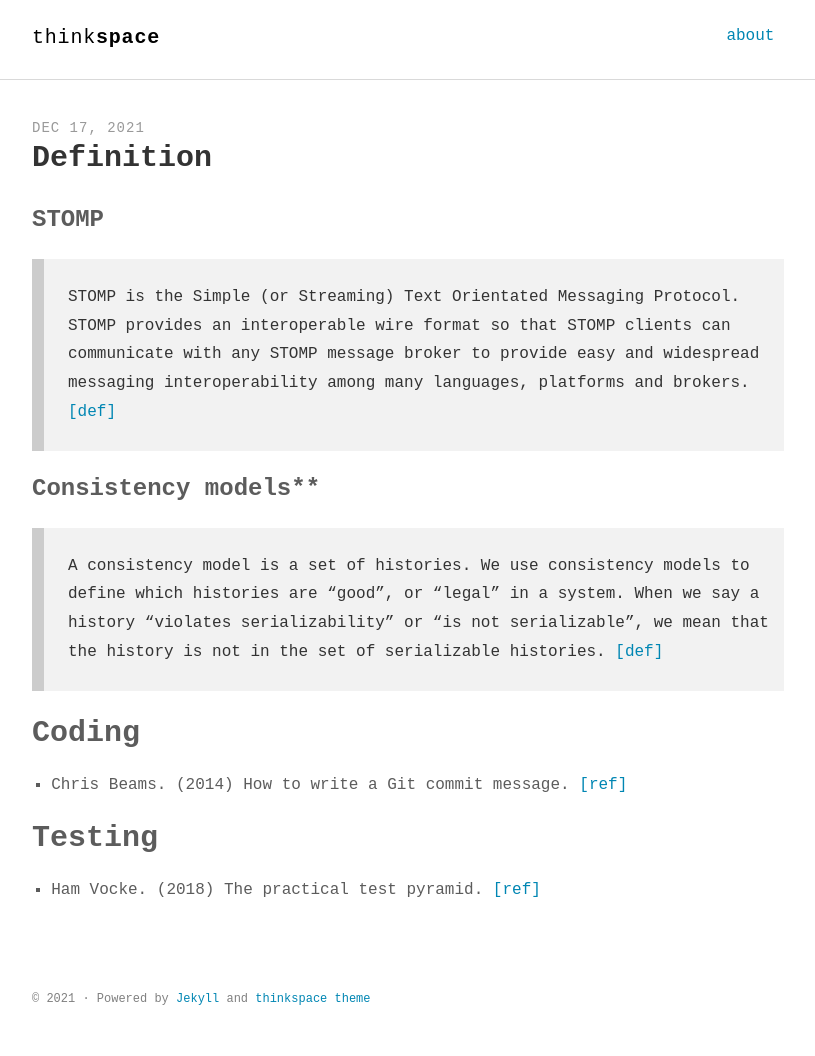
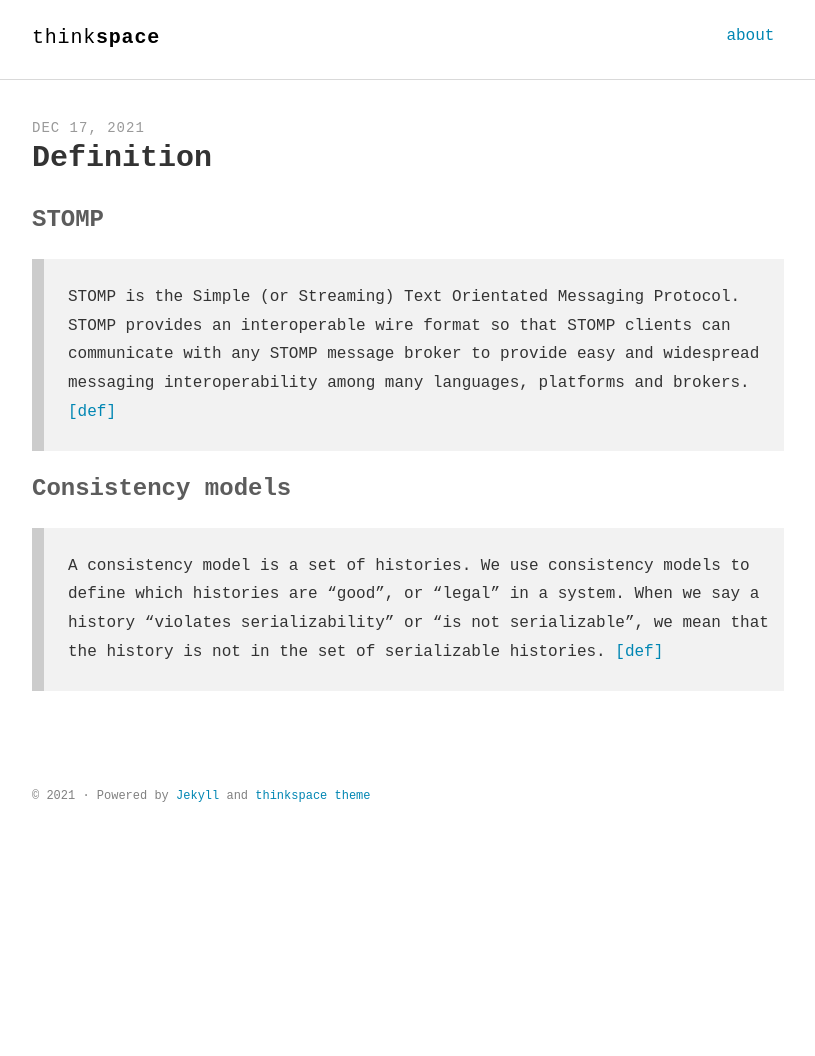
Before and after one commit to km3ll/km3ll.github.io, a Jekyll site: the page built from _posts/2021-12-17-definition.md, in a window 1280 px wide. Shown: the whole page, without its empty margins (232-1047 px from the left). Built offline with Jekyll 4.4.1, drawn with Linux system fonts in a browser that asks for light colours; some web fonts are replaced; after the commit the page ends 900 px from its top, so only the background shows below that.

Commit message:
Fix typos in titles

```diff
--- a/_posts/2021-12-17-definition.md
+++ b/_posts/2021-12-17-definition.md
@@ -10,14 +10,6 @@ keywords: ""
 
 > STOMP is the Simple (or Streaming) Text Orientated Messaging Protocol. STOMP provides an interoperable wire format so that STOMP clients can communicate with any STOMP message broker to provide easy and widespread messaging interoperability among many languages, platforms and brokers. [[def]](https://stomp.github.io/)
 
-### Consistency models**
+### Consistency models
 
 > A consistency model is a set of histories. We use consistency models to define which histories are “good”, or “legal” in a system. When we say a history “violates serializability” or “is not serializable”, we mean that the history is not in the set of serializable histories. [[def]](https://jepsen.io/consistency)
-
-# Coding
-
-- Chris Beams. (2014) How to write a Git commit message. [[ref]](https://chris.beams.io/posts/git-commit/)
-
-# Testing
-
-- Ham Vocke. (2018) The practical test pyramid. [[ref]](https://martinfowler.com/articles/practical-test-pyramid.html)
```
